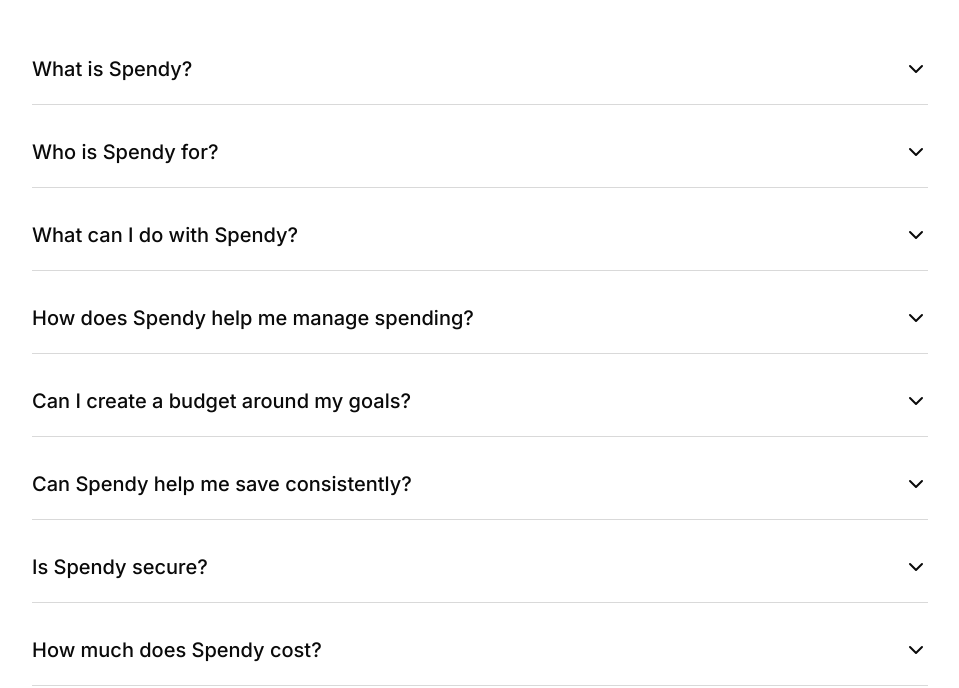
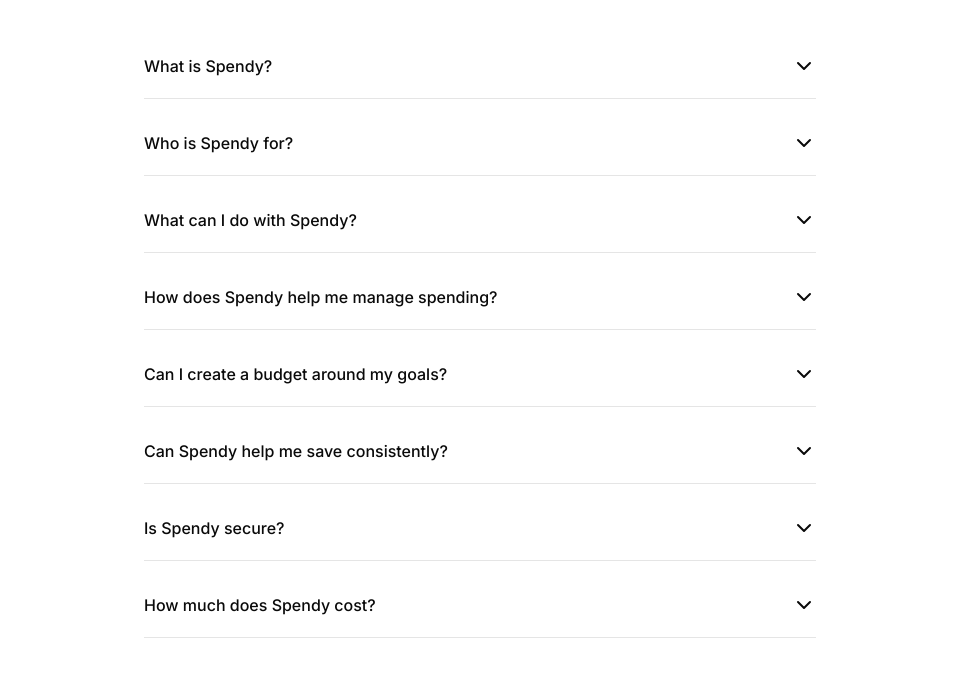
Before and after one commit to abel-otegbola/Spendy, a Next.js app: page / in a window 1280 px wide. Shown: the part 7452-8140 px from the top of the page, without its empty margins (160-1119 px from the left). Built offline with nearby package versions, Linux system fonts and the light colour scheme.

Commit message:
fix: adjust FAQ section layout for better responsiveness

```diff
--- a/components/sections/faqs.tsx
+++ b/components/sections/faqs.tsx
@@ -11,7 +11,7 @@
         </AnimateHeading>
         </div>
 
-        <div className="flex flex-col gap-3 py-4 w-full">
+        <div className="flex flex-col gap-3 py-4 md:w-[75%] mx-auto w-full">
         {[
             {
             question: "What is Spendy?",
@@ -46,8 +46,8 @@
             answer: "Spendy is designed to make better financial management accessible. Choose the plan that fits your needs, with pricing presented clearly before you get started.",
             },
         ].map((item) => (
-            <details key={item.question} className="group border-b border-black/[0.15]">
-            <summary className="flex cursor-pointer list-none items-center justify-between gap-6 py-5 text-left font-medium md:text-[20px] text-[16px] [&::-webkit-details-marker]:hidden">
+            <details key={item.question} className="group border-b border-border">
+            <summary className="flex cursor-pointer list-none items-center justify-between gap-6 py-5 text-left font-medium [&::-webkit-details-marker]:hidden">
                 {item.question}
                 <ChevronDownIcon className="shrink-0 text-[20px] transition-transform duration-300 group-open:rotate-180" />
             </summary>
```
